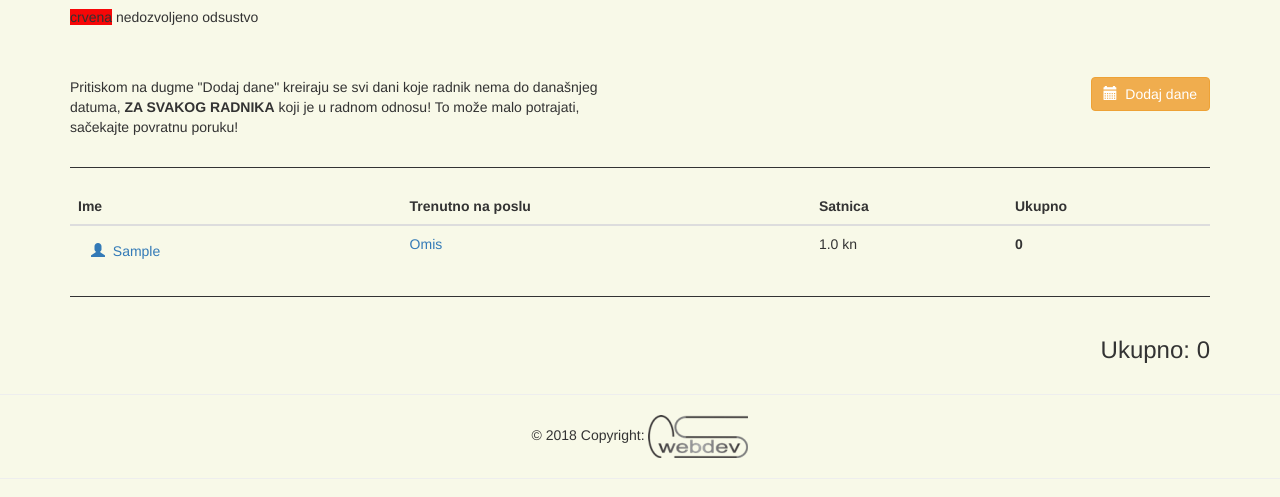
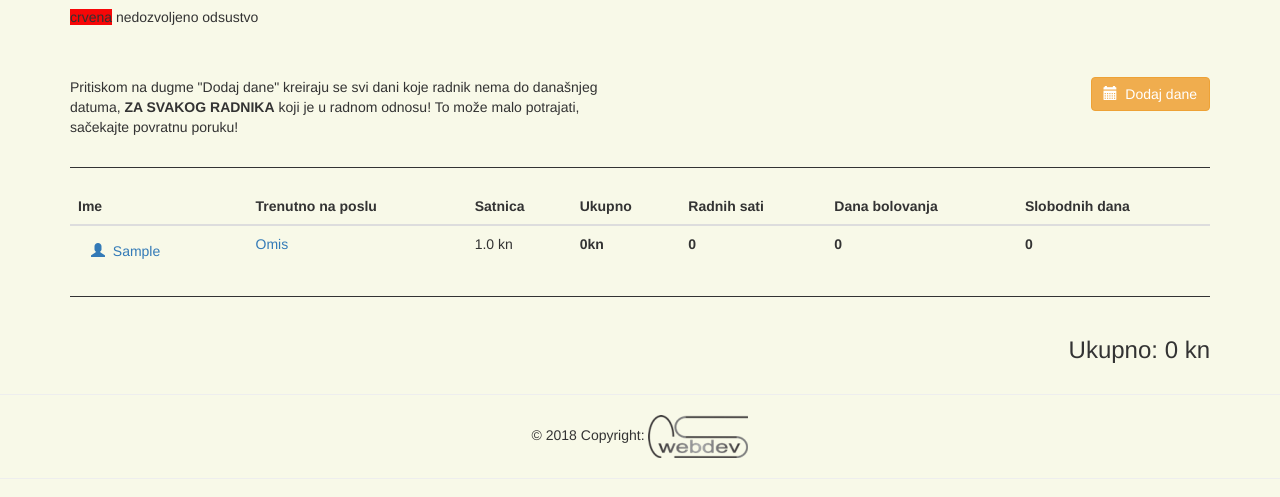
Before and after one commit to papulic/HT_WERKE, a Django app: a page that uses projects/templates/projects/mesecni_izvod.html in a window 1280 px wide. Shown: the part 201-698 px from the top of the page. Run offline with Django 3.2, Linux system fonts and the light colour scheme; a user stored in the database is signed in; data comes from the database, SQL or seed files in the repository; tables that the repository leaves empty hold one stand-in row (values such as "Sample post"); some libraries are stand-ins or nearby versions.

Commit message:
Add files via upload

```diff
--- a/projects/templates/projects/mesecni_izvod.html
+++ b/projects/templates/projects/mesecni_izvod.html
@@ -56,6 +56,9 @@
                 {% endif %}
                 {% endfor %}
             <th>Ukupno</th>
+            <th>Radnih sati</th>
+            <th>Dana bolovanja</th>
+            <th>Slobodnih dana</th>
         </tr>
         </thead>
         <tbody>
@@ -97,6 +100,21 @@
                 {% endfor %}
                 {% for k, v in ukupno.items %}
                 {% if k == radnik.id %}
+                <td><strong>{{ v }}kn</strong></td>
+                {% endif %}
+                {% endfor %}
+                {% for k, v in radnih_sati.items %}
+                {% if k == radnik.id %}
+                <td><strong>{{ v }}</strong></td>
+                {% endif %}
+                {% endfor %}
+                {% for k, v in dana_bolovanja.items %}
+                {% if k == radnik.id %}
+                <td><strong>{{ v }}</strong></td>
+                {% endif %}
+                {% endfor %}
+                {% for k, v in slobodnih_dana.items %}
+                {% if k == radnik.id %}
                 <td><strong>{{ v }}</strong></td>
                 {% endif %}
                 {% endfor %}
@@ -107,7 +125,7 @@
     </table>
     <hr style="height:1px;border:none;color:#333;background-color:#333;" />
     {% endfor %}
-    <h3 style="float: right">Ukupno: {{ svi }}</h3>
+    <h3 style="float: right">Ukupno: {{ svi }} kn</h3>
 </div>
 
 
```
